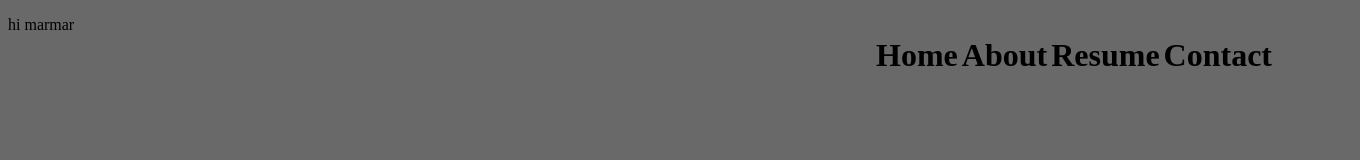
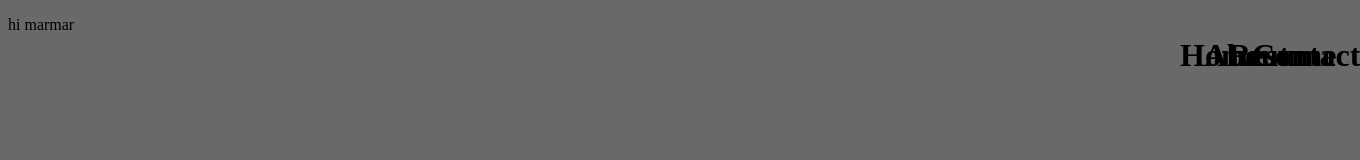
Before and after one commit to MBeshai/MBeshai.github.io, a plain HTML site: page index.html in a window 1280 px wide. Shown: the whole page, 1360 px wide, since content can reach past the window. Drawn offline with Linux system fonts and the light colour scheme.

Commit message:
Update style.css

```diff
--- a/style.css
+++ b/style.css
@@ -8,4 +8,5 @@ list1{
 }
 h1{
   display:inline-block;
+  width:20px;
 }
```
